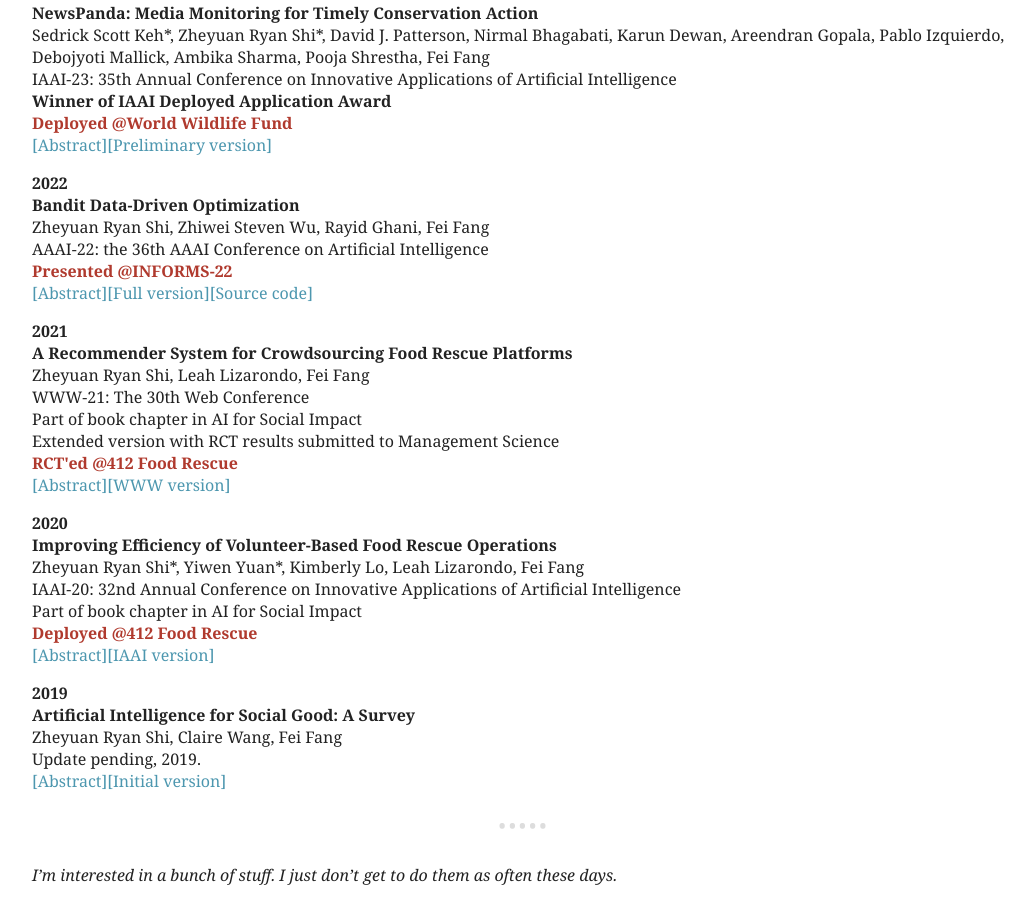
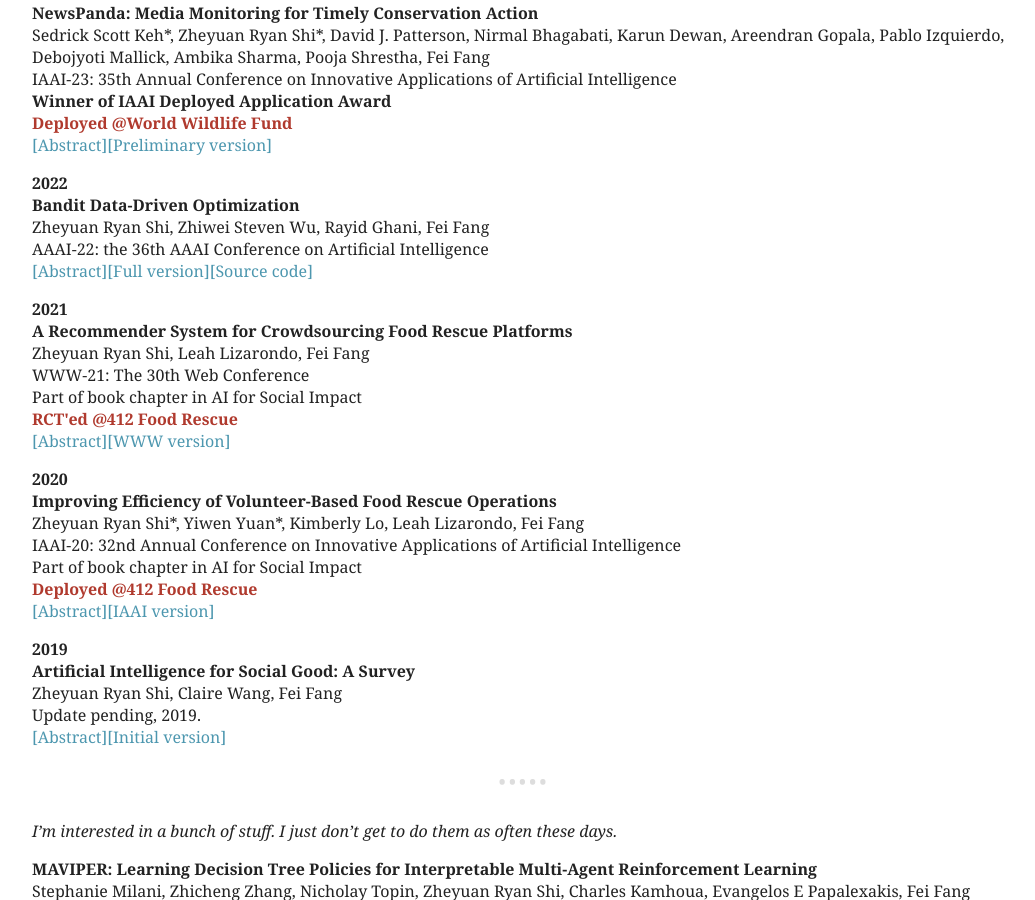
Before and after one commit to ryanzshi/ryanzshi.github.io, a Jekyll site: the page built from index.md, in a window 1280 px wide and 900 px high, scrolled down 425 px. Shown: the whole window, without its empty margins (116-1151 px from the left). Built offline with Jekyll 4.4.1, drawn with Linux system fonts in a browser that asks for light colours.

Commit message:
Update index.md

```diff
--- a/index.md
+++ b/index.md
@@ -97,8 +97,6 @@
 <br>
 AAAI-22: the 36th AAAI Conference on Artificial Intelligence
 <br>
-<b><font color="#B03A2E">Presented @INFORMS-22</font></b>
-<br>
 <a id="abs-bandit-button" onclick="absCHF('abs-bandit')" style="cursor:pointer;">[Abstract]</a>[[Full version]](https://arxiv.org/abs/2008.11707)[[Source code]](https://github.com/AIandSocialGoodLab/bandit-data-driven-optimization)
 <div id="abs-bandit" style="display:none;">
 <blockquote>The use of machine learning (ML) systems in real-world applications entails more than just a prediction algorithm. AI for social good applications, and many real-world ML tasks in general, feature an iterative process which joins prediction, optimization, and data acquisition happen in a loop. We introduce bandit data-driven optimization, the first iterative prediction-prescription framework to formally analyze this practical routine. Bandit data-driven optimization combines the advantages of online bandit learning and offline predictive analytics in an integrated framework. It offers a flexible setup to reason about unmodeled policy objectives and unforeseen consequences. We propose PROOF, the first algorithm for this framework and show that it achieves no-regret. Using numerical simulations, we show that PROOF achieves superior performance over existing baseline.</blockquote>
@@ -113,8 +111,6 @@
 WWW-21: The 30th Web Conference
 <br>
 Part of book chapter in AI for Social Impact
-<br>
-Extended version with RCT results submitted to Management Science
 <br>
 [<b><font color="#B03A2E">RCT'ed @412 Food Rescue</font></b>](https://412foodrescue.org/)
 <br>
```
